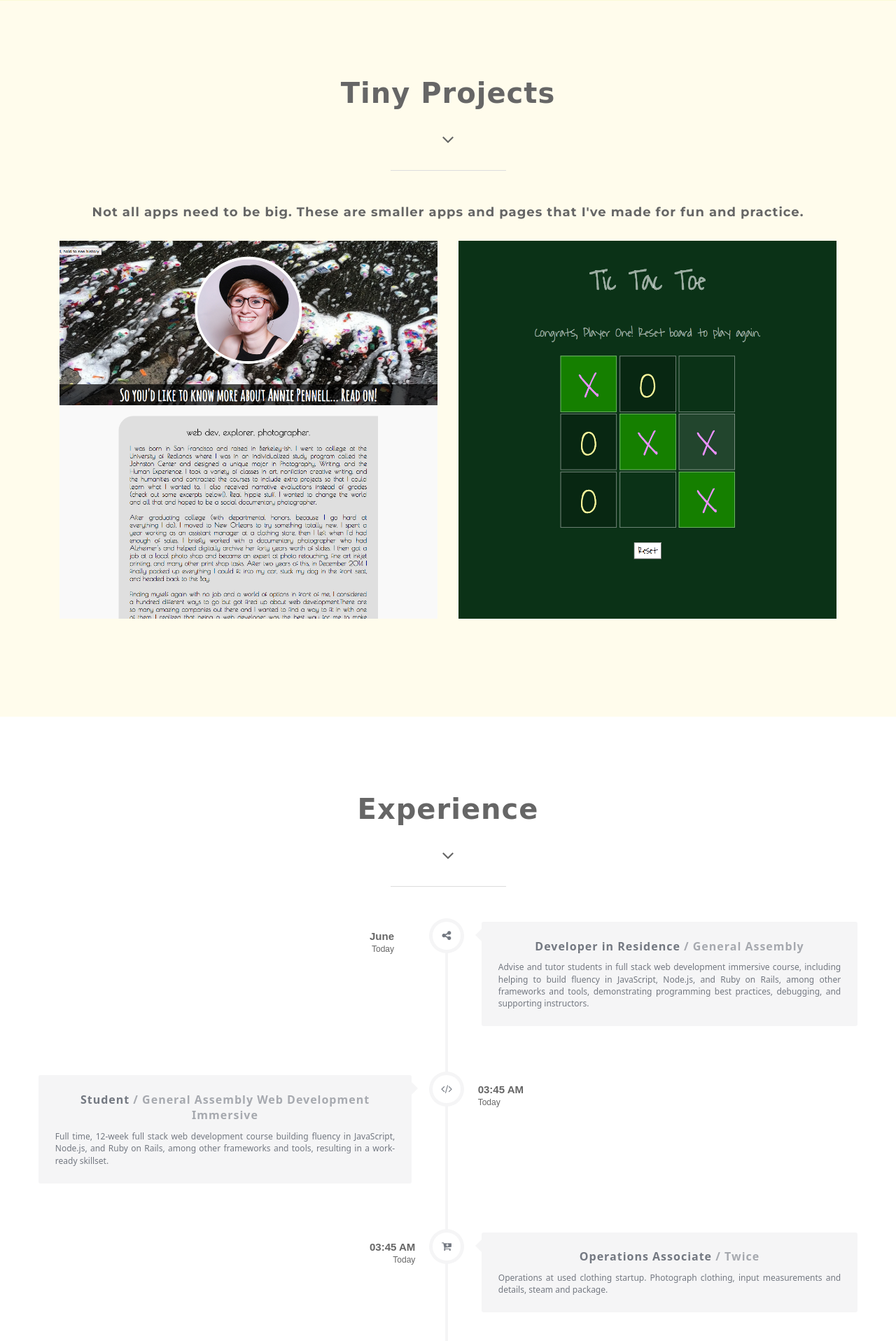
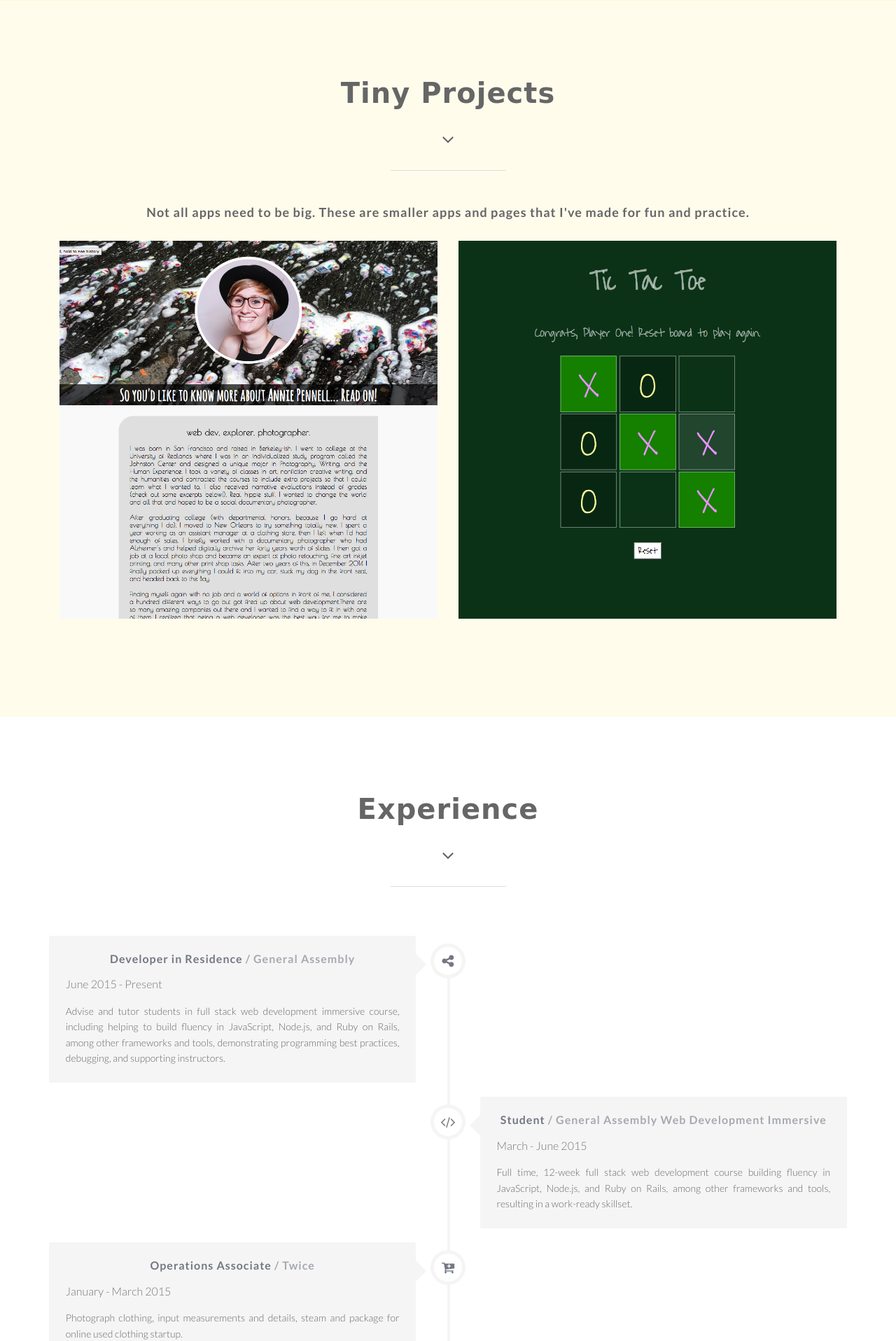
Before and after one commit to apennell/static_portfolio, a PHP site: page / in a window 1280 px wide. Shown: the part 2297-4213 px from the top of the page at 70% size. Run offline with PHP 8.4, Linux system fonts and the light colour scheme; some libraries are stand-ins or nearby versions; some web fonts are replaced.

Commit message:
fixed experience section styling and crushed it

```diff
--- a/css/style.css
+++ b/css/style.css
@@ -23,8 +23,6 @@ h4,
 h5,
 h6 {
     margin: 0 0 30px;
-    /*text-transform: uppercase;*/
-    font-family: Montserrat,sans-serif;
     font-weight: 700;
     letter-spacing: 1px;
 }
@@ -840,11 +838,6 @@ hr {
     border-color: #ddd;
 }
 
-body {
-    margin: 0;
-    font-family: Arial, sans-serif;
-}
-
 #navigation {
   position: fixed;
   top: 0;
@@ -1033,19 +1026,20 @@ body {
   box-sizing: border-box;
 }
 
-.timeline-centered .timeline-entry .timeline-entry-inner .timeline-time > span {
+.timeline-centered .timeline-entry .timeline-entry-inner .timeline-time {
   display: block;
+  margin-left: -100px;
 }
 
-.timeline-centered .timeline-entry .timeline-entry-inner .timeline-time > span:first-child {
+.timeline-centered .timeline-entry .timeline-entry-inner .timeline-time {
   font-size: 15px;
   font-weight: bold;
 }
-
+/*
 .timeline-centered .timeline-entry .timeline-entry-inner .timeline-time > span:last-child {
   font-size: 12px;
 }
-
+*/
 .timeline-centered .timeline-entry .timeline-entry-inner .timeline-icon {
   background: #fff;
   color: #737881;
@@ -1152,3 +1146,198 @@ body {
   -ms-filter: alpha(opacity=60);
   filter: alpha(opacity=60);
 }
+
+
+
+/* NEW TIMELINE */
+.timeline {
+  list-style: none;
+  padding: 20px 0 20px;
+  position: relative;
+}
+
+.timeline:before {
+  top: 35px;
+  bottom: 20px;
+  position: absolute;
+  content: " ";
+  width: 4px;
+  background-color: #f5f5f6;
+  left: 50%;
+  margin-left: -1.5px;
+}
+
+.timeline > li {
+  margin-bottom: 20px;
+  position: relative;
+}
+
+.timeline > li:before,
+.timeline > li:after {
+  content: " ";
+  display: table;
+}
+
+.timeline > li:after {
+  clear: both;
+}
+
+.timeline > li:before,
+.timeline > li:after {
+  content: " ";
+  display: table;
+}
+
+.timeline > li:after {
+  clear: both;
+}
+
+.timeline > li > .timeline-panel {
+  width: 46%;
+  float: left;
+  border-radius: 2px;
+  padding: 1.7em;
+  position: relative;
+  background-color: #f5f5f6;
+}
+
+.timeline > li > .timeline-panel:before {
+  position: absolute;
+  top: 26px;
+  right: -15px;
+  display: inline-block;
+  border-top: 15px solid transparent;
+  border-left: 15px solid #f5f5f6;
+  border-right: 0 solid #f5f5f6;
+  border-bottom: 15px solid transparent;
+  content: " ";
+}
+
+.timeline > li > .timeline-panel:after {
+  position: absolute;
+  top: 27px;
+  right: -14px;
+  display: inline-block;
+  border-top: 14px solid transparent;
+  border-left: 14px solid #f5f5f6;
+  border-right: 0 solid #f5f5f6;
+  border-bottom: 14px solid transparent;
+  content: " ";
+}
+
+.timeline > li > .timeline-badge {
+/*  color: #fff;
+  width: 50px;
+  height: 50px;*/
+  line-height: 50px;
+  font-size: 1.4em;
+  text-align: center;
+  position: absolute;
+  top: 16px;
+  left: 50%;
+  margin-left: -20px;
+  /*background-color: #999999;*/
+  z-index: 100;
+
+  background: #fff;
+  color: #737881;
+  display: block;
+  width: 40px;
+  height: 40px;
+  -webkit-background-clip: padding-box;
+  -moz-background-clip: padding;
+  background-clip: padding-box;
+  -webkit-border-radius: 20px;
+  -moz-border-radius: 20px;
+  border-radius: 20px;
+  text-align: center;
+  -moz-box-shadow: 0 0 0 5px #f5f5f6;
+  -webkit-box-shadow: 0 0 0 5px #f5f5f6;
+  box-shadow: 0 0 0 5px #f5f5f6;
+  line-height: 40px;
+  /*font-size: 15px;*/
+  float: left;
+}
+
+.timeline > li.timeline-inverted > .timeline-panel {
+  float: right;
+}
+
+.timeline > li.timeline-inverted > .timeline-panel:before {
+  border-left-width: 0;
+  border-right-width: 15px;
+  left: -15px;
+  right: auto;
+}
+
+.timeline > li.timeline-inverted > .timeline-panel:after {
+  border-left-width: 0;
+  border-right-width: 14px;
+  left: -14px;
+  right: auto;
+}
+
+.timeline-title {
+  margin-top: 0;
+  color: inherit;
+  margin-bottom: 15px;
+}
+
+.timeline-body > p,
+.timeline-body > ul {
+  margin-bottom: 0;
+  font-size: 14px;
+}
+
+.timeline-body > p + p {
+  margin-top: 5px;
+}
+
+.cv-title {
+  color: #737881;
+  font-size: 16px;
+}
+
+.cv-title > span {
+  opacity: 0.6;
+}
+
+.cv-date {
+  margin-bottom: 15px;
+}
+
+@media (max-width: 767px) {
+  ul.timeline:before {
+    left: 40px;
+  }
+
+  ul.timeline > li > .timeline-panel {
+    width: calc(100% - 90px);
+    width: -moz-calc(100% - 90px);
+    width: -webkit-calc(100% - 90px);
+  }
+
+  ul.timeline > li > .timeline-badge {
+    left: 15px;
+    margin-left: 0;
+    top: 16px;
+  }
+
+  ul.timeline > li > .timeline-panel {
+    float: right;
+  }
+
+  ul.timeline > li > .timeline-panel:before {
+    border-left-width: 0;
+    border-right-width: 15px;
+    left: -15px;
+    right: auto;
+  }
+
+  ul.timeline > li > .timeline-panel:after {
+    border-left-width: 0;
+    border-right-width: 14px;
+    left: -14px;
+    right: auto;
+  }
+}
--- a/index.html
+++ b/index.html
@@ -379,152 +379,109 @@
       </div>
     </div>
 
-    <!-- timeline -->
     <div class="container">
-      <div class="row">
-        <div class="timeline-centered">
+      <ul class="timeline">
 
-          <article class="timeline-entry">
-
-            <div class="timeline-entry-inner">
-              <time class="timeline-time"><span>June</span> <span>Today</span></time>
-
-              <div class="timeline-icon">
-                <i class="fa fa-share-alt"></i>
+        <li>
+          <div class="timeline-badge"><i class="fa fa-share-alt"></i></div>
+          <div class="timeline-panel">
+            <div class="timeline-heading">
+              <h4 class="timeline-title cv-title">Developer in Residence<span> / General Assembly</span></h4>
+              <p class="text-muted cv-date">June 2015 - Present</p>
             </div>
-
-              <div class="timeline-label">
-                <h2>Developer in Residence<span> / General Assembly</span></h2>
+            <div class="timeline-body">
               <p>Advise and tutor students in full stack web development immersive course, including helping to build fluency in JavaScript, Node.js, and Ruby on Rails, among other frameworks and tools, demonstrating programming best practices, debugging, and supporting instructors.</p>
             </div>
           </div>
+        </li>
 
-          </article>
-
-
-          <article class="timeline-entry left-aligned">
-
-            <div class="timeline-entry-inner">
-              <time class="timeline-time"><span>03:45 AM</span> <span>Today</span></time>
-
-              <div class="timeline-icon">
-                <i class="fa fa-code"></i>
+        <li class="timeline-inverted">
+          <div class="timeline-badge"><i class="fa fa-code"></i></div>
+          <div class="timeline-panel">
+            <div class="timeline-heading">
+              <h4 class="timeline-title cv-title">Student<span> / General Assembly Web Development Immersive</span></h4>
+              <p class="text-muted cv-date">March - June 2015</p>
             </div>
-
-              <div class="timeline-label">
-                <h2>Student<span> / General Assembly Web Development Immersive</span></h2>
+            <div class="timeline-body">
               <p>Full time, 12-week full stack web development course building fluency in JavaScript, Node.js, and Ruby on Rails, among other frameworks and tools, resulting in a work-ready skillset.</p>
             </div>
           </div>
+        </li>
 
-          </article>
-
-
-          <article class="timeline-entry">
-
-            <div class="timeline-entry-inner">
-              <time class="timeline-time" datetime="2014-01-09T13:22"><span>03:45 AM</span> <span>Today</span></time>
-
-              <div class="timeline-icon">
-                <i class="fa fa-cart-plus"></i>
+        <li>
+          <div class="timeline-badge"><i class="fa fa-cart-plus"></i></div>
+          <div class="timeline-panel">
+            <div class="timeline-heading">
+              <h4 class="timeline-title cv-title">Operations Associate<span> / Twice</span></h4>
+              <p class="text-muted cv-date">January - March 2015</strong></p>
             </div>
-
-              <div class="timeline-label">
-                <h2>Operations Associate<span> / Twice</span></h2>
-                <p>Operations at used clothing startup. Photograph clothing, input measurements and details, steam and package.</p>
+            <div class="timeline-body">
+              <p>Photograph clothing, input measurements and details, steam and package for online used clothing startup.</p>
             </div>
           </div>
+        </li>
 
-          </article>
-
-
-          <article class="timeline-entry left-aligned">
-
-            <div class="timeline-entry-inner">
-              <time class="timeline-time" datetime="2014-01-10T03:45"><span>03:45 AM</span> <span>Today</span></time>
-
-              <div class="timeline-icon">
-                <i class="fa fa-picture-o"></i>
+        <li class="timeline-inverted">
+          <div class="timeline-badge"><i class="fa fa-picture-o"></i></div>
+          <div class="timeline-panel">
+            <div class="timeline-heading">
+              <h4 class="timeline-title cv-title">Fine Art Print Specialist<span> / Lakeside Photoworks</span></h4>
+              <p class="text-muted cv-date">September 2012 - November 2014</p>
             </div>
-
-              <div class="timeline-label">
-                <h2>Fine Art Print Specialist<span> / Lakeside Photoworks</span></h2>
+            <div class="timeline-body">
               <p>Retouch photos and produce giclée prints. Scan and restore photographic prints, slides, film, and other documents. Digitally capture and reproduce paintings. Create photo books, including Japanese stab binding, perfect binding, and layflat mounting. Create a variety of custom photo products using dye sublimation. Work with customers to establish needs, then selling and producing a product even better than they came in expecting.</p>
             </div>
           </div>
+        </li>
 
-          </article>
-
-
-          <article class="timeline-entry">
-
-            <div class="timeline-entry-inner">
-              <time class="timeline-time" datetime="2014-01-09T13:22"><span>03:45 AM</span> <span>Today</span></time>
-
-              <div class="timeline-icon">
-                <i class="fa fa-camera"></i>
+        <li>
+          <div class="timeline-badge"><i class="fa fa-camera"></i></div>
+          <div class="timeline-panel">
+            <div class="timeline-heading">
+              <h4 class="timeline-title cv-title">Freelance Photographer</h4>
+              <p class="text-muted cv-date">April 2012 - November 2014</strong></p>
             </div>
-
-              <div class="timeline-label">
-                <h2>Freelance Photographer</h2>
+            <div class="timeline-body">
               <p>Freelance for various publications, including  PopMatters.com, Antigravity Magazine, Amelie G Magazine and Patio & Hearth Products Report. Photographed children for a scholarship program in Bodarie, Haiti, for non-profit organization Haitian Support.</p>
             </div>
           </div>
+        </li>
 
-          </article>
-
-
-          <article class="timeline-entry left-aligned">
-
-            <div class="timeline-entry-inner">
-              <time class="timeline-time" datetime="2014-01-10T03:45"><span>03:45 AM</span> <span>Today</span></time>
-
-              <div class="timeline-icon">
-                <i class="fa fa-tags"></i>
+        <li class="timeline-inverted">
+          <div class="timeline-badge"><i class="fa fa-tags"></i></div>
+          <div class="timeline-panel">
+            <div class="timeline-heading">
+              <h4 class="timeline-title cv-title">Assistant Manager<span> / Langford Market</span></h4>
+              <p class="text-muted cv-date">September 2011 - July 2012</p>
             </div>
-
-              <div class="timeline-label">
-                <h2>Assistant Manager<span> / Langford Market</span></h2>
+            <div class="timeline-body">
               <p>Networked and created marketing events to produce new clientele at clothing store, updated store's social media presence, maintained relationships with clientele, oversaw staff and delegated tasks, ensured that budget was met, trained sales associates, and maintained shop appearance.</p>
             </div>
           </div>
+        </li>
 
-          </article>
-
-
-          <article class="timeline-entry right-aligned">
-
-            <div class="timeline-entry-inner">
-              <time class="timeline-time" datetime="2014-01-10T03:45"><span>03:45 AM</span> <span>Today</span></time>
-
-              <div class="timeline-icon">
-                <i class="fa fa-graduation-cap"></i>
+        <li>
+          <div class="timeline-badge"><i class="fa fa-graduation-cap"></i></div>
+          <div class="timeline-panel">
+            <div class="timeline-heading">
+              <h4 class="timeline-title cv-title">Johnston Center for Integrative Studies<span> / University of Redlands</span></h4>
+              <p class="text-muted cv-date">August 2007 - May 2011</strong></p>
             </div>
-
-              <div class="timeline-label">
-                <h2>Johnston Center for Integrative Studies<span> / University of Redlands</span></h2>
+            <div class="timeline-body">
               <p>BA in Photography, Writing, & the Human Experience</p>
             </div>
           </div>
+        </li>
 
-          </article>
-
-
-          <article class="timeline-entry begin">
-
-            <div class="timeline-entry-inner">
-
-              <div class="timeline-icon" style="-webkit-transform: rotate(-90deg); -moz-transform: rotate(-90deg);">
-                <i class="entypo-flight"></i>
-              </div>
+        <li>
+          <div class="timeline-badge"></div>
 
           </div>
+        </li>
 
-          </article>
-
+      </ul>
     </div>
-      </div>
-    </div>
+    <!-- /NEW TIMELINE -->
   </section>
   <!-- /Section: resume -->
 
```
Lines whose indentation alone changed are shown as unchanged.
